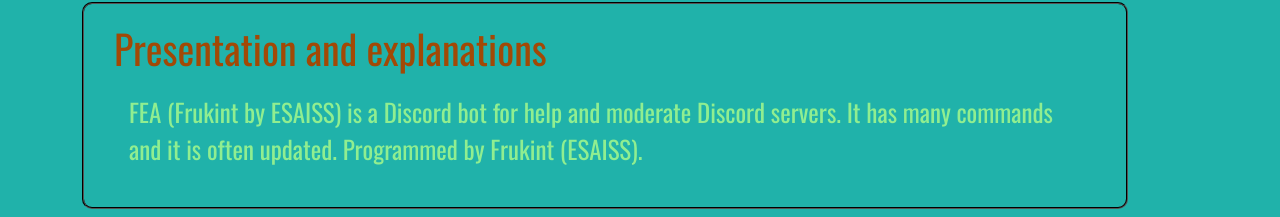
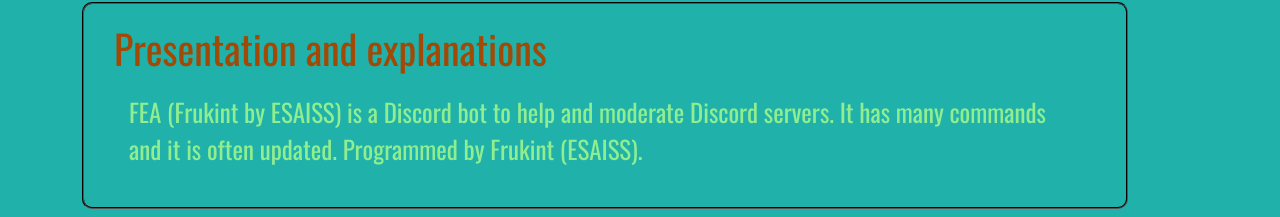
Before and after one commit to ESAISS/fea, a plain HTML site: page Botdiscord/index.html in a window 1280 px wide. Shown: the part 232-449 px from the top of the page. Drawn offline with nearby package versions, Linux system fonts and the light colour scheme.

Commit message:
Update index.html

```diff
--- a/Botdiscord/index.html
+++ b/Botdiscord/index.html
@@ -31,7 +31,7 @@
             <div class="present">
                 <fieldset class="fielpre">
                  Presentation and explanations
-                 <div class="exppre">FEA (Frukint by ESAISS) is a Discord bot for help and moderate Discord servers. It has many commands and it is often updated. Programmed by Frukint (ESAISS).</div>
+                 <div class="exppre">FEA (Frukint by ESAISS) is a Discord bot to help and moderate Discord servers. It has many commands and it is often updated. Programmed by Frukint (ESAISS).</div>
                 </fieldset>
             </div><br>
 
```
